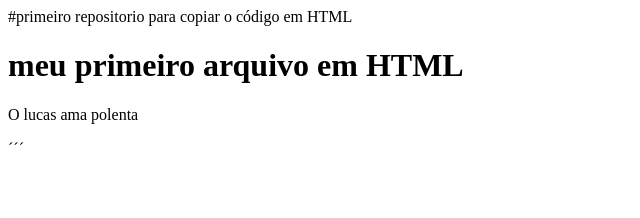
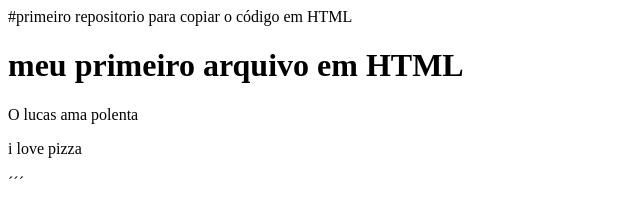
Before and after one commit to jabiraficabafa/Primeiro-repositorio, a plain HTML site: page index.html in a window 1280 px wide. Shown: the full height of the page, 0-640 px from the left. Drawn offline with Linux system fonts and the light colour scheme.

Commit message:
Update index.html

```diff
--- a/index.html
+++ b/index.html
@@ -5,7 +5,7 @@ para copiar o código em HTML
   <h1>meu primeiro arquivo em HTML </h1>
 
   <p> O lucas ama polenta </b> </p>
-
+<p> i love pizza </p>
 </html>
 
 
```
